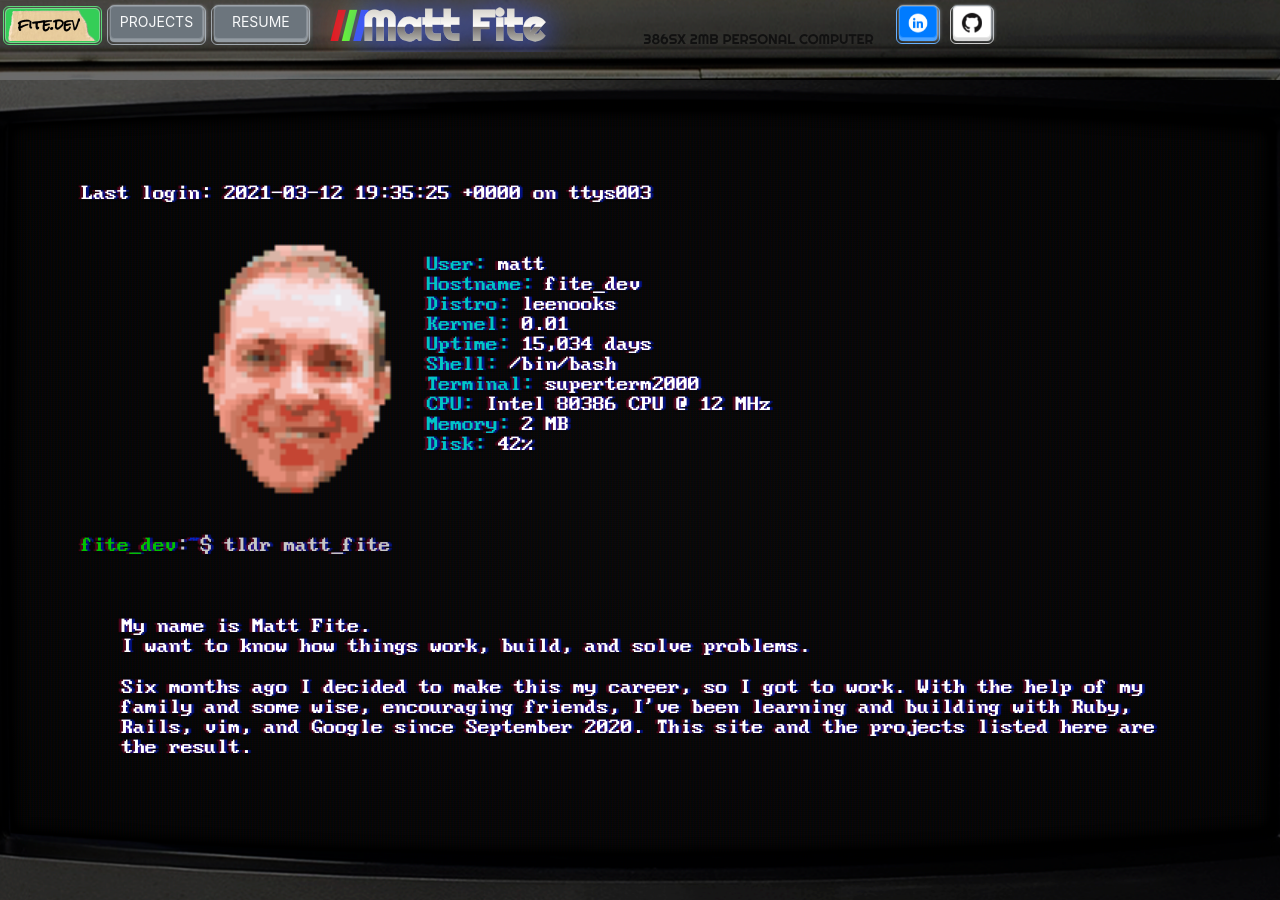
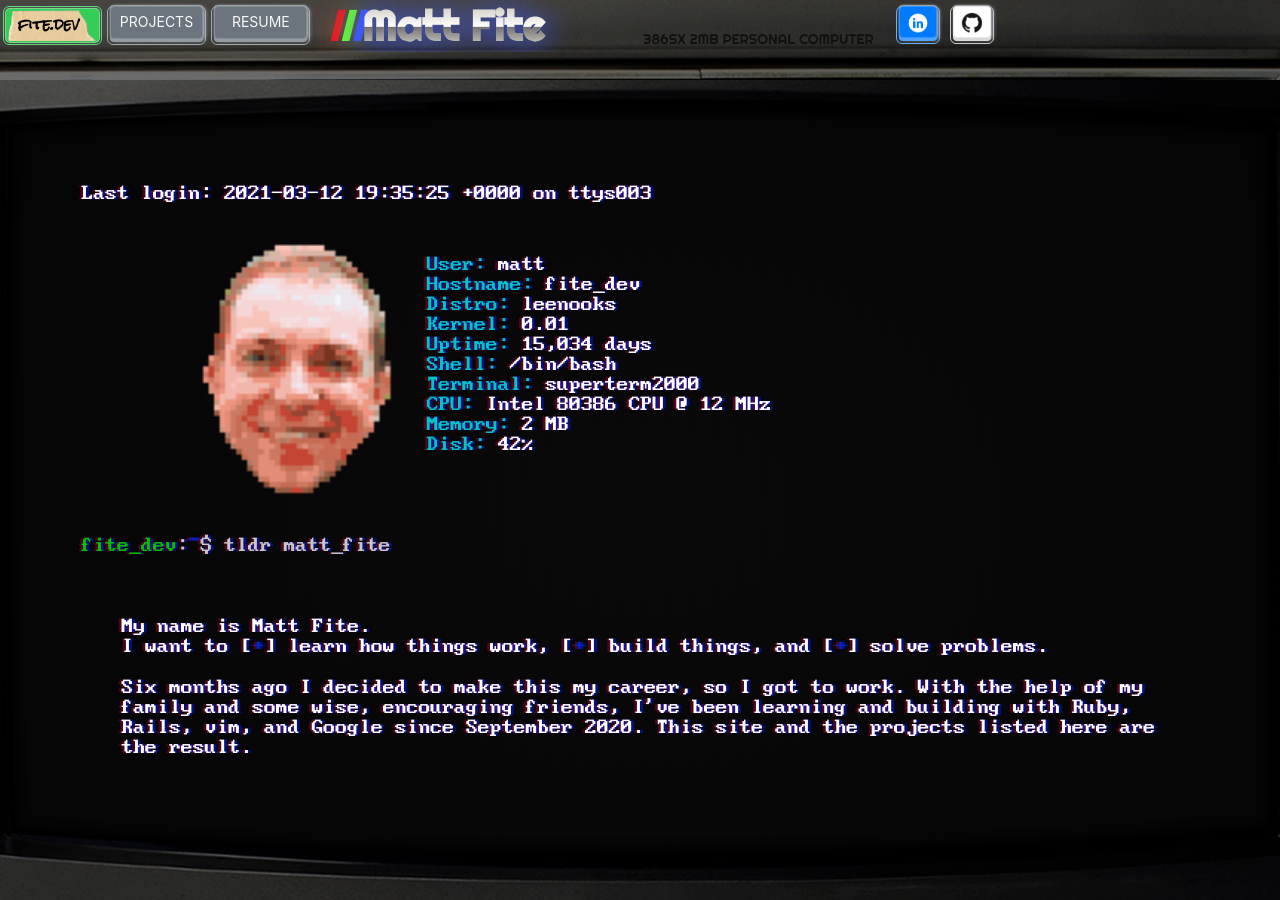
Before and after one commit to fiteclub/fiteclub.github.io, a Jekyll site: the page built from index.html, in a window 1280 px wide. Built offline with Jekyll 4.4.1, drawn with Linux system fonts in a browser that asks for light colours.

Commit message:
Refine crt effects, edit prose

```diff
--- a/_sass/crt.scss
+++ b/_sass/crt.scss
@@ -142,7 +142,7 @@
   opacity: 0;
   z-index: 2;
   pointer-events: none;
-  animation: flicker 0.35s infinite;
+  animation: flicker 15.00s infinite;
 }
 .crt::before {
   content: " ";
--- a/index.html
+++ b/index.html
@@ -6,7 +6,12 @@
   <span class="green">fite_dev</span><span class="white">:</span><span class="bright-blue">~<span><span class="white">$ tldr matt_fite</span>
 </p>
 <br>
-<p class="tab">My name is Matt Fite.  <br>I want to know how things work, build, and solve problems.</p>
+<p class="tab">My name is Matt Fite.
+  <br>I want to
+  [<span class="bright-blue">+</span>] learn how things work,
+  [<span class="bright-blue">+</span>] build things, and
+  [<span class="bright-blue">+</span>] solve problems.
+</p>
 <p class="tab">Six months ago I decided to make this my career, so I got to work.
 With the help of my family and some wise, encouraging friends, I've been learning and building with Ruby, Rails, vim, and Google since September 2020.  This site and the projects listed here are the result.</p>
 
```
Also changed, not shown: projects.md (+1 -0 lines).
